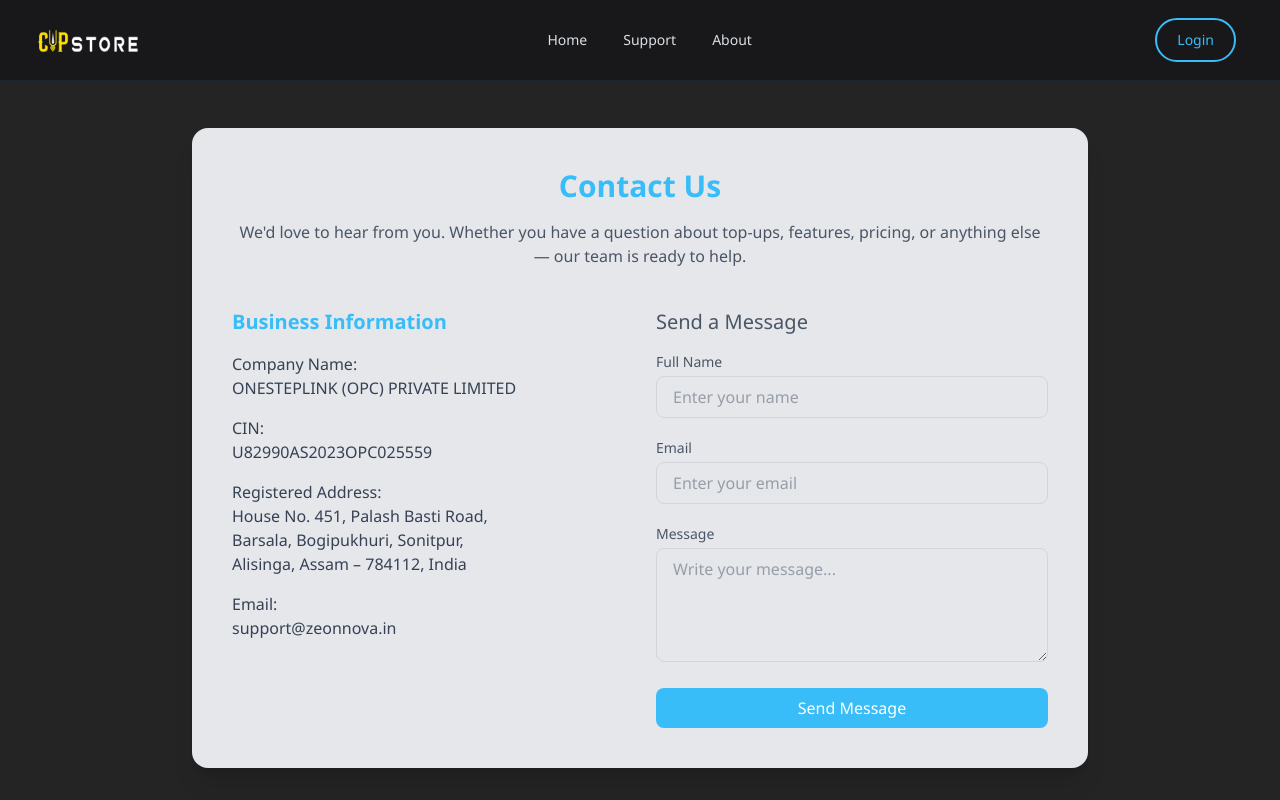
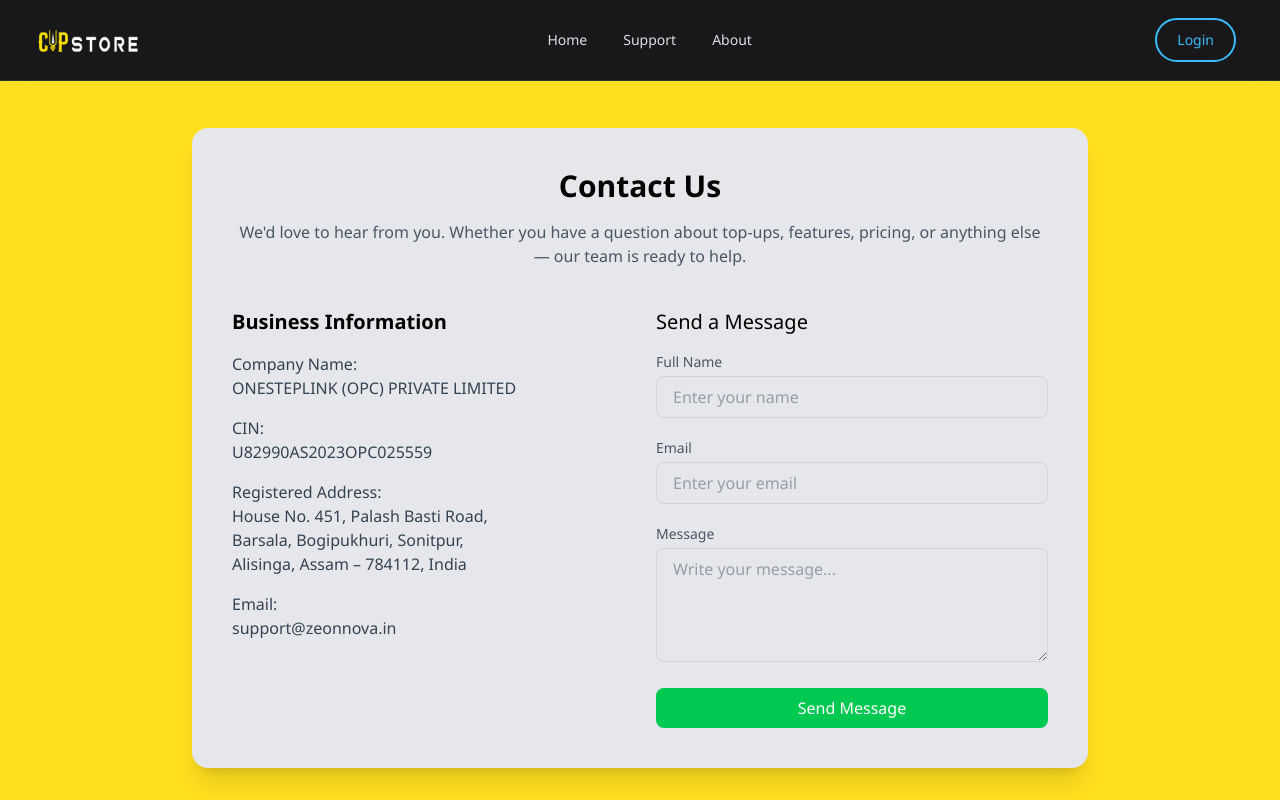
Before and after one commit to fardin-developer/esports-front, a Next.js app: page /contact-us in a window 1280 px wide. Shown: the top 800 px of the page. Built offline with nearby package versions, Linux system fonts and the light colour scheme.

Commit message:
changed the colour

```diff
--- a/src/app/about-us/page.jsx
+++ b/src/app/about-us/page.jsx
@@ -2,7 +2,7 @@
 
 const AboutUs = () => {
   return (
-    <div className="min-h-screen text-gray-700 py-12 px-4 sm:px-6 lg:px-8 text-justify">
+    <div className="min-h-screen text-gray-700 py-12 px-4 sm:px-6 lg:px-8 text-justify bg-yellow-300">
       <Head>
         <title>About Us - Zennova</title>
         <meta name="description" content="Learn more about Zennova Technologies Private Limited, our mission, and our commitment to innovation." />
--- a/src/app/contact-us/page.jsx
+++ b/src/app/contact-us/page.jsx
@@ -3,9 +3,9 @@
 
 export default function ContactPage() {
   return (
-    <div className="min-h-screen py-12 px-6 md:px-20">
+    <div className="min-h-screen py-12 px-6 md:px-20 bg-yellow-300">
       <div className="max-w-4xl mx-auto bg-gray-200 shadow-xl rounded-2xl p-10">
-        <h1 className="text-3xl font-bold text-center text-primary mb-4">
+        <h1 className="text-3xl font-bold text-center text-black mb-4">
           Contact Us
         </h1>
         <p className="text-center text-gray-600 mb-10">
@@ -15,7 +15,7 @@
         <div className="grid grid-cols-1 md:grid-cols-2 gap-8">
           {/* Contact Info */}
           <div>
-            <h2 className="text-xl font-semibold mb-4 text-primary">Business Information</h2>
+            <h2 className="text-xl font-semibold mb-4 text-black">Business Information</h2>
             <div className="text-gray-700 space-y-4">
               <div>
                 <p className="font-medium">Company Name:</p>
@@ -42,7 +42,7 @@
 
           {/* Contact Form */}
           <div>
-            <h2 className="text-xl mb-4 text-gray-600">Send a Message</h2>
+            <h2 className="text-xl mb-4 text-black">Send a Message</h2>
             <form className="space-y-5 text-gray-600">
               <div>
                 <label className="block text-sm font-medium mb-1">Full Name</label>
@@ -70,7 +70,7 @@
               </div>
               <button
                 type="submit"
-                className="w-full bg-primary text-white py-2 rounded-lg hover:bg-primary/90 transition"
+                className="w-full bg-green-500 text-white py-2 rounded-lg hover:bg-green-400 transition"
               >
                 Send Message
               </button>
--- a/src/app/feed/page.jsx
+++ b/src/app/feed/page.jsx
@@ -110,11 +110,11 @@
 
 
   return (
-    <main className="min-h-screen bg-bg py-10 px-4 md:px-6 lg:px-8">
+    <main className="min-h-screen bg-bg py-10 px-4 md:px-6 lg:px-8 bg-yellow-300">
       <div className="max-w-7xl mx-auto">
         {/* Header */}
         <div className="text-center mb-10">
-          <h1 className="text-4xl md:text-5xl font-bold text-primary shimmer mb-4">
+          <h1 className="text-4xl md:text-5xl font-bold text-black shimmer mb-4">
             News & Updates
           </h1>
           <p className="text-text-muted text-lg max-w-2xl mx-auto">
--- a/src/app/news/[id]/page.jsx
+++ b/src/app/news/[id]/page.jsx
@@ -109,7 +109,7 @@
   }
 
   return (
-    <main className="min-h-screen bg-bg py-10 px-4 md:px-6 lg:px-8">
+    <main className="min-h-screen bg-bg py-10 px-4 md:px-6 lg:px-8 bg-yellow-300">
       <div className="max-w-4xl mx-auto">
         {/* Back button */}
         <button
--- a/src/app/orders/page.jsx
+++ b/src/app/orders/page.jsx
@@ -115,7 +115,7 @@
 
   return (
     <div className="min-h-screen bg-bg">
-      <div className="max-w-6xl mx-auto px-4 sm:px-6 lg:px-8 py-4 sm:py-8">
+      <div className="max-w-6xl mx-auto px-4 sm:px-6 lg:px-8 py-4 sm:py-8 ">
         {/* Header Section */}
         <div className="mb-6 sm:mb-8">
           <h1 className="text-xl sm:text-2xl font-semibold text-primary mb-2">Order History</h1>
--- a/src/app/privacy-policy/page.jsx
+++ b/src/app/privacy-policy/page.jsx
@@ -2,7 +2,7 @@
 
 const PrivacyPolicy = () => {
   return (
-    <div className="min-h-scree py-12 px-4 sm:px-6 lg:px-8 text-gray-700">
+    <div className="min-h-scree py-12 px-4 sm:px-6 lg:px-8 text-gray-700 bg-yellow-300">
       <Head>
         <title>Zennova Privacy Policy</title>
         <meta name="description" content="Zennova Privacy Policy" />
--- a/src/app/refund-policy/page.jsx
+++ b/src/app/refund-policy/page.jsx
@@ -2,7 +2,7 @@
 
 const RefundPolicy = () => {
   return (
-    <div className="min-h-screen py-12 px-4 sm:px-6 lg:px-8 text-gray-700 ">
+    <div className="min-h-screen py-12 px-4 sm:px-6 lg:px-8 text-gray-700  bg-yellow-300">
       <Head>
         <title>Zennova Refund & Return Policy</title>
         <meta name="description" content="Zennova Refund and Return Policy" />
--- a/src/app/support/page.jsx
+++ b/src/app/support/page.jsx
@@ -34,7 +34,7 @@
 
 const SupportPage = () => {
   return (
-    <div className="min-h-screen flex flex-col items-center justify-start pt-10 bg-bg px-4">
+    <div className="min-h-screen flex flex-col items-center justify-start pt-10 bg-bg px-4 bg-yellow-300">
       <div className="w-full max-w-lg mx-auto">
         <h1 className="text-2xl md:text-3xl font-bold text-primary mb-6 text-center">Support Channels</h1>
         <div className="grid grid-cols-1 sm:grid-cols-2 gap-4">
--- a/src/app/terms-website/page.jsx
+++ b/src/app/terms-website/page.jsx
@@ -2,7 +2,7 @@
 
 const TermsAndConditions = () => {
   return (
-    <div className="min-h-screen py-12 px-4 sm:px-6 lg:px-8">
+    <div className="min-h-screen py-12 px-4 sm:px-6 lg:px-8 bg-yellow-300">
       <Head>
         <title>Terms and Conditions - Zennova</title>
         <meta name="description" content="Zennova Technologies Private Limited Terms and Conditions" />
--- a/src/app/user-terms/page.jsx
+++ b/src/app/user-terms/page.jsx
@@ -2,7 +2,7 @@
 
 const UserTermsAndConditions = () => {
   return (
-    <div className="min-h-screen py-12 px-4 sm:px-6 lg:px-8">
+    <div className="min-h-screen py-12 px-4 sm:px-6 lg:px-8 bg-yellow-300">
       <Head>
         <title>User Terms and Conditions - Zennova</title>
         <meta name="description" content="Zennova Technologies Private Limited User Terms and Conditions" />
```
Also changed, not shown: src/app/game/[gameId]/page.jsx (+7 -5 lines).
